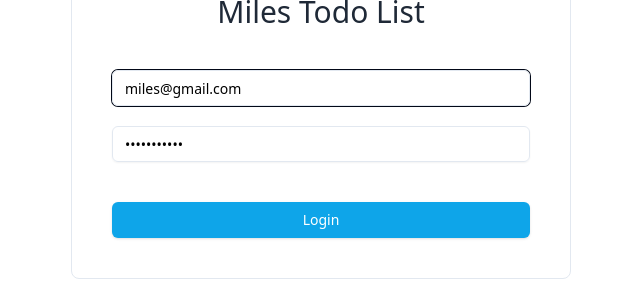
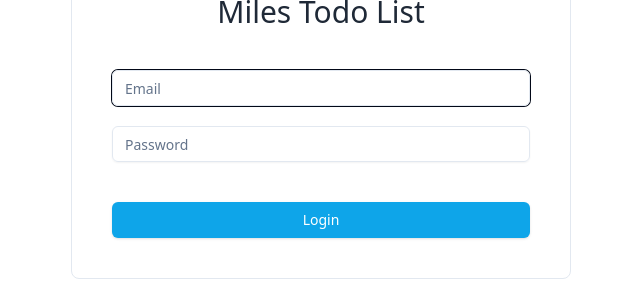
Before and after one commit to Chocobe/-Study-TanStack-ReactQuery-with-express, a React (Vite) app in the folder frontend/: page /login in a window 1280 px wide. Shown: the part 326-607 px from the top of the page, without its empty margins (319-959 px from the left). Built offline with nearby package versions, Linux system fonts and the light colour scheme.

Commit message:
fix vitest setupFile

```diff
--- a/frontend/src/features/loginFeature/components/LoginForm/LoginForm.tsx
+++ b/frontend/src/features/loginFeature/components/LoginForm/LoginForm.tsx
@@ -18,14 +18,12 @@ function LoginForm({ register, formState }: TProps) {
       type: 'text',
       autoFocus: true,
       placeholder: 'Email',
-      defaultValue: 'miles@gmail.com',
     },
     {
       id: 'password' as keyof TLoginFormSchema,
       type: 'password',
       autoFocus: false,
       placeholder: 'Password',
-      defaultValue: 'hello-world',
     },
   ];
 
@@ -34,7 +32,7 @@ function LoginForm({ register, formState }: TProps) {
       className="LoginForm"
       onSubmit={e => e.preventDefault()}
     >
-      {items.map(({ id, type, autoFocus, placeholder, defaultValue }) => (
+      {items.map(({ id, type, autoFocus, placeholder }) => (
         <div
           className="item"
           key={id}
@@ -46,7 +44,6 @@ function LoginForm({ register, formState }: TProps) {
             autoFocus={autoFocus}
             autoComplete="off"
             placeholder={placeholder}
-            defaultValue={defaultValue}
           />
 
           {formState.errors?.[id] && (
--- a/frontend/src/tests/setupFile.ts
+++ b/frontend/src/tests/setupFile.ts
@@ -1,9 +1,5 @@
 import '@testing-library/jest-dom';
 
-beforeAll(() => {
-  console.log('🐳 Start unit testing');
+beforeEach(() => {
+  vi.clearAllMocks();
 });
-
-afterAll(() => {
-  console.log('🚀 Complete unit testing');
-});
```
Also changed, not shown: 1 other file (tests, documents, lock files or other folders).
